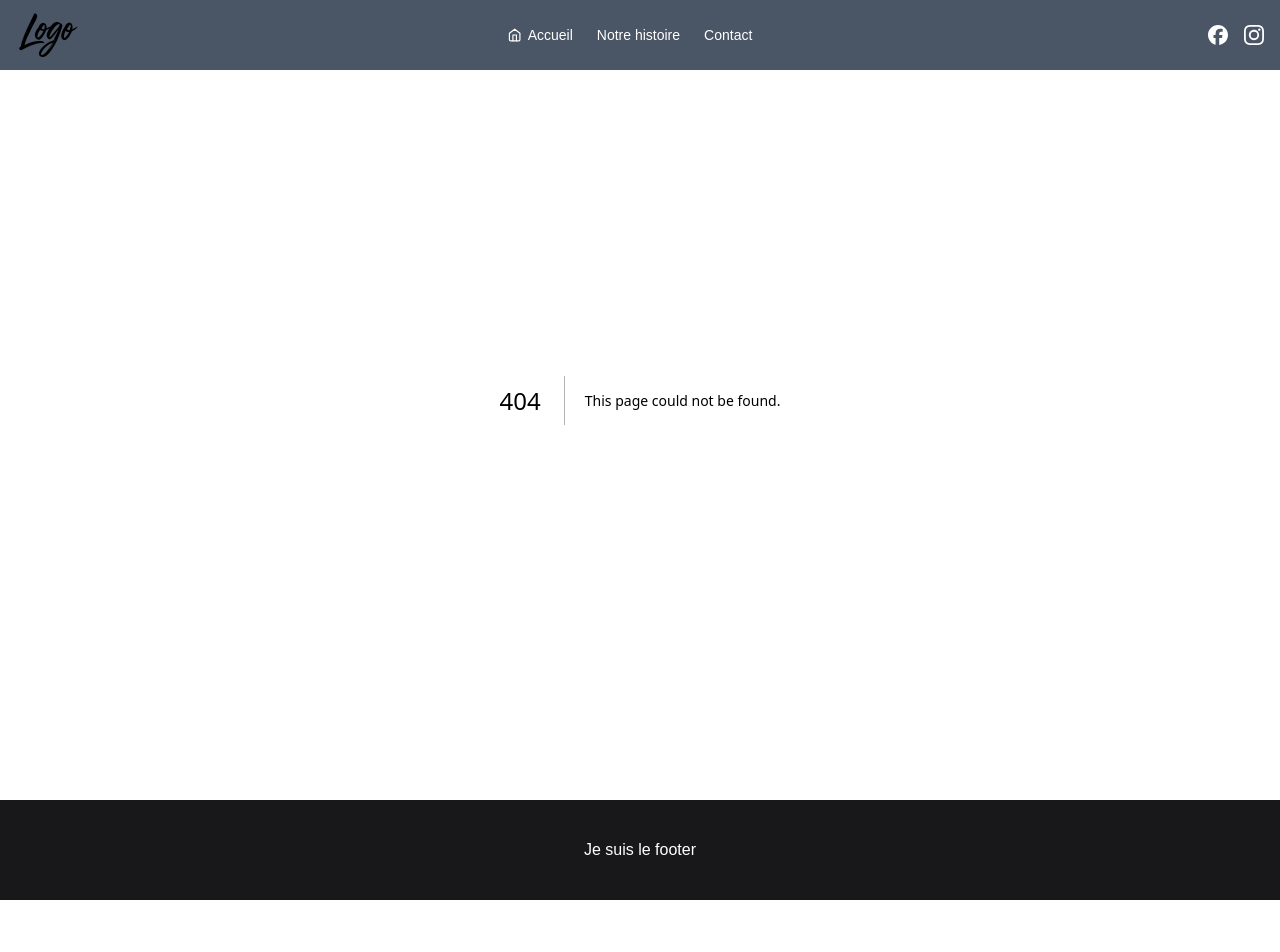
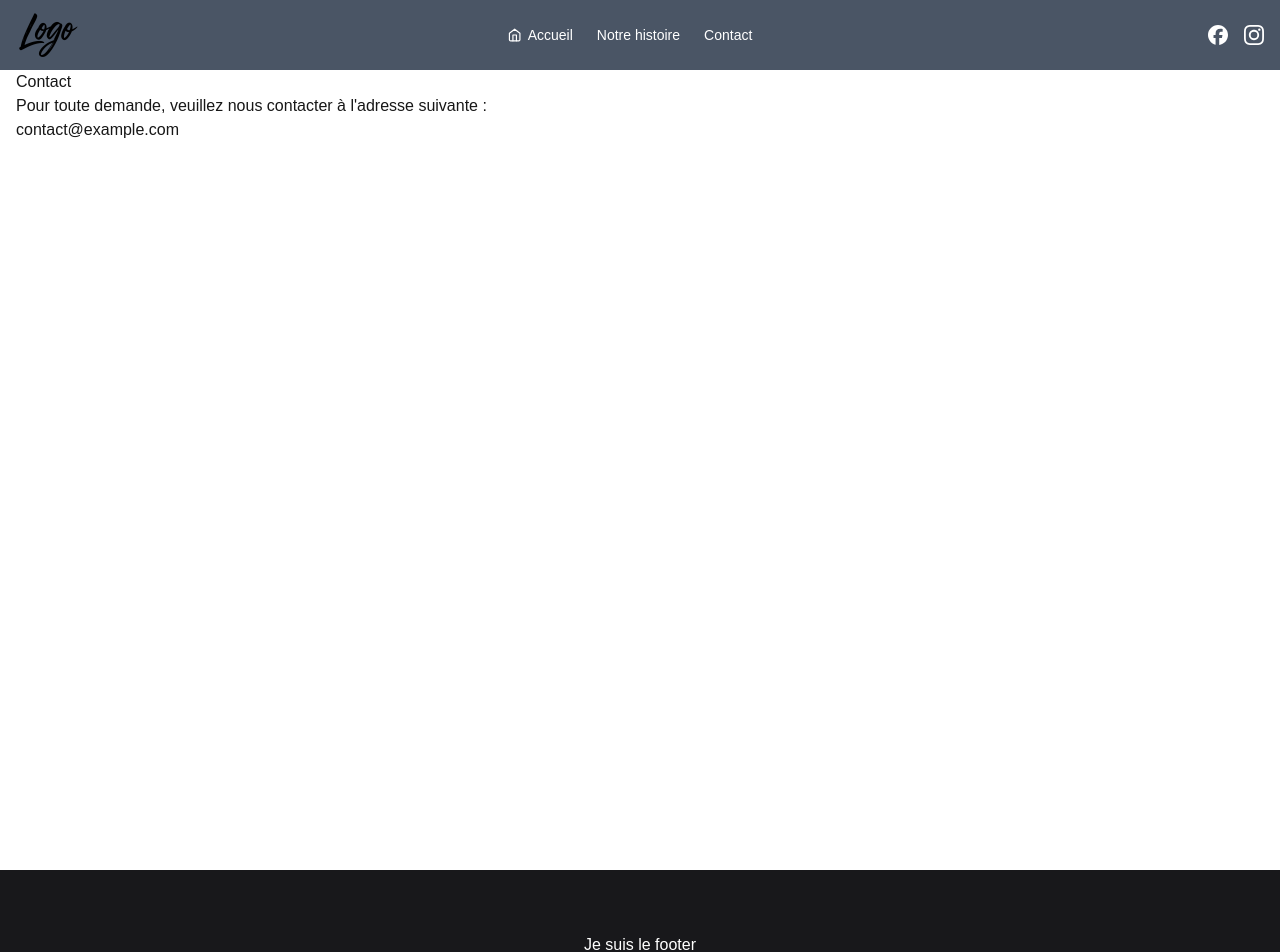
Before and after one commit to Incisif/vitrine-starter, a Next.js app: page /contact in a window 1280 px wide. Before the commit this address had no page. Shown: the top 952 px of the page. Before the commit the page ends 900 px from the top, so only its background shows below. Built offline with nearby package versions, Linux system fonts and the light colour scheme.

Commit message:
refactor(layout): simplify margin handling using className prop

```diff
--- /dev/null
+++ b/src/app/contact/page.tsx
@@ -0,0 +1,11 @@
+import LayoutContainer from "@/components/common/LayoutContainer";
+
+export default function Contact() {
+    return (
+        <LayoutContainer marginTop="mt-[var(--header-height)]">
+            <h1>Contact</h1>
+            <p>Pour toute demande, veuillez nous contacter à l&apos;adresse suivante :</p>
+            <a href="mailto:contact@example.com">contact@example.com</a>
+        </LayoutContainer>
+    );
+}
--- /dev/null
+++ b/src/app/histoire/page.tsx
@@ -0,0 +1,10 @@
+import LayoutContainer from '@/components/common/LayoutContainer'
+
+export default function Histoire() {
+  return (
+    <LayoutContainer marginTop="mt-[var(--header-height)]">
+      <h1>Notre Histoire</h1>
+      <p>Voici l&apos;histoire de notre entreprise...</p>
+    </LayoutContainer>
+  )
+}
--- a/src/app/page.tsx
+++ b/src/app/page.tsx
@@ -6,19 +6,17 @@ export default function Home() {
 
   return (
     <>
-      <Hero
-        title="Bienvenue sur notre site"
-        subtitle="Découvrez nos services"
-        imageSrc="/assets/mock-vitrine.webp"
-      />
+      <section data-scroll-section className='mt-[var(--header-height)] '>
+        <Hero
+          title="Bienvenue sur notre site"
+          subtitle="Découvrez nos services"
+          imageSrc="/assets/mock-vitrine.webp"
+        />
+      </section>
 
       <LayoutContainer>
         {grayClasses.map((bg, i) => (
-          <section
-            key={i}
-            data-scroll-section
-            className={`h-[100vh] flex items-center justify-center ${bg}`}
-          >
+          <section data-scroll-section key={i} className={`h-[100vh] flex items-center justify-center ${bg}`}>
             <h2 data-scroll className="text-3xl text-white">
               Section {i + 1}
             </h2>
--- /dev/null
+++ b/src/components/common/Container.tsx
@@ -0,0 +1,20 @@
+// components/common/Container.tsx
+import { cn } from '@/lib/utils'
+
+type ContainerProps = {
+  children: React.ReactNode
+  className?: string
+}
+
+export default function Container({ children, className }: Readonly<ContainerProps>) {
+  return (
+    <div
+      className={cn(
+        'w-full max-w-screen-xl mx-auto px-4 md:px-6 lg:px-8',
+        className
+      )}
+    >
+      {children}
+    </div>
+  )
+}
--- a/src/components/common/Hero.tsx
+++ b/src/components/common/Hero.tsx
@@ -16,15 +16,15 @@ export default function Hero({
   alt = 'Image de vitrine',
 }: Readonly<HeroProps>) {
   return (
-    <section className="relative w-full h-[400px] lg:h-[700px]">
+    <section className="relative w-full h-[var(--hero-height)]">
       <Image
         src={imageSrc}
         alt={alt}
         fill
         className="object-cover"
         priority
-        quality={75} // réduit le poids sans perte visible
-        sizes="(max-width: 1024px) 100vw, 1920px" // responsive
+        quality={75}
+        sizes="(max-width: 1024px) 100vw, 1920px"
       />
 
       {(title || subtitle) && (
--- a/src/components/common/LayoutContainer.tsx
+++ b/src/components/common/LayoutContainer.tsx
@@ -3,15 +3,19 @@ import { cn } from '@/lib/utils'
 type LayoutContainerProps = Readonly<{
   children: React.ReactNode
   className?: string
-}>;
+  marginTop?: string
+}>
 
-export default function LayoutContainer({
-  children,
-  className,
-}: LayoutContainerProps) {
+export default function LayoutContainer({ children, className,marginTop }: LayoutContainerProps) {
   return (
-    <div className={cn('w-full max-w-screen-xl mx-auto px-4 min-h-screen', className)}>
+    <div
+      className={cn(
+        'w-full max-w-screen-xl mx-auto px-4 min-h-screen',
+        marginTop ? `${marginTop}` : 'mt-0',
+        className
+      )}
+    >
       {children}
     </div>
-  );
+  )
 }
--- a/src/components/layout/Footer.tsx
+++ b/src/components/layout/Footer.tsx
@@ -1,7 +1,9 @@
 export default function Footer() {
   return (
-    <footer className=" w-full h-[100px] bg-zinc-900 text-white flex items-center justify-center ">
-      <p>Je suis le footer</p>
+    <footer className=" w-full h-[var(--footer-height)] bg-zinc-900 text-white flex items-center justify-center ">
+      <section data-scroll-section>
+        <p>Je suis le footer</p>
+      </section>
     </footer>
   )
 }
--- a/src/components/layout/Header.tsx
+++ b/src/components/layout/Header.tsx
@@ -51,7 +51,6 @@ export default function Header() {
     }
   }, [scroll])
 
-  // Fermer le menu si on scroll et qu'il est ouvert
   useEffect(() => {
     if (hidden && open) setOpen(false)
   }, [hidden, open])
@@ -62,7 +61,7 @@ export default function Header() {
         ref={headerRef}
         className={cn(
           'fixed top-0 left-0 w-full z-[1000] transition-transform duration-300 bg-gray-600',
-          'h-[45px] md:h-[70px]',
+          'h-[var(--header-height)] ',
           hidden ? '-translate-y-full' : 'translate-y-0'
         )}
       >
@@ -75,24 +74,43 @@ export default function Header() {
 
           {/* Navigation desktop */}
           <nav className="absolute left-1/2 top-1/2 -translate-x-1/2 -translate-y-1/2 hidden md:flex gap-6 text-sm">
-            <Link href="#accueil" className="text-white relative after:absolute after:left-0 after:-bottom-1 after:h-[2px] after:w-0 after:bg-white after:transition-all hover:after:w-full">
+            <Link
+              href="/"
+              className="text-white relative after:absolute after:left-0 after:-bottom-1 after:h-[2px] after:w-0 after:bg-white after:transition-all hover:after:w-full"
+            >
               <FiHome className="absolute left-[-20px] top-1/2 -translate-y-1/2 text-white" />
               Accueil
             </Link>
-            <Link href="#histoire" className="text-white relative after:absolute after:left-0 after:-bottom-1 after:h-[2px] after:w-0 after:bg-white after:transition-all hover:after:w-full">
+            <Link
+              href="/histoire"
+              className="text-white relative after:absolute after:left-0 after:-bottom-1 after:h-[2px] after:w-0 after:bg-white after:transition-all hover:after:w-full"
+            >
               Notre histoire
             </Link>
-            <Link href="#contact" className="text-white relative after:absolute after:left-0 after:-bottom-1 after:h-[2px] after:w-0 after:bg-white after:transition-all hover:after:w-full">
+            <Link
+              href="/contact"
+              className="text-white relative after:absolute after:left-0 after:-bottom-1 after:h-[2px] after:w-0 after:bg-white after:transition-all hover:after:w-full"
+            >
               Contact
             </Link>
           </nav>
 
           {/* Réseaux sociaux */}
           <div className="hidden md:flex items-center gap-4">
-            <Link href="https://facebook.com" target="_blank" rel="noopener noreferrer" aria-label="Facebook">
+            <Link
+              href="https://facebook.com"
+              target="_blank"
+              rel="noopener noreferrer"
+              aria-label="Facebook"
+            >
               <SiFacebook className="w-5 h-5 text-white hover:text-blue-600" />
             </Link>
-            <Link href="https://instagram.com" target="_blank" rel="noopener noreferrer" aria-label="Instagram">
+            <Link
+              href="https://instagram.com"
+              target="_blank"
+              rel="noopener noreferrer"
+              aria-label="Instagram"
+            >
               <SiInstagram className="w-5 h-5 text-white hover:text-pink-500" />
             </Link>
           </div>
@@ -104,11 +122,17 @@ export default function Header() {
 
       {/* Menu mobile */}
       {open && (
-        <div className="fixed left-0 w-full bg-gray-900 text-white z-[999] top-[45px] md:top-[70px]">
+        <div className="fixed left-0 w-full bg-gray-900 text-white z-[999] top-[var(--header-height)] ">
           <nav className="flex flex-col items-center gap-6 py-6">
-            <Link href="#accueil" onClick={() => setOpen(false)}>Accueil</Link>
-            <Link href="#histoire" onClick={() => setOpen(false)}>Notre histoire</Link>
-            <Link href="#contact" onClick={() => setOpen(false)}>Contact</Link>
+            <Link href="/" onClick={() => setOpen(false)}>
+              Accueil
+            </Link>
+            <Link href="/histoire" onClick={() => setOpen(false)}>
+              Notre histoire
+            </Link>
+            <Link href="/contact" onClick={() => setOpen(false)}>
+              Contact
+            </Link>
           </nav>
         </div>
       )}
--- a/src/styles/globals.css
+++ b/src/styles/globals.css
@@ -1,7 +1,7 @@
 @import "tailwindcss";
 @import "tw-animate-css";
 
-
+@import "./variables.css";
 
 :root {
   --background: #ffffff;
--- /dev/null
+++ b/src/styles/variables.css
@@ -0,0 +1,14 @@
+:root {
+  --header-height: 45px;
+  --footer-height: 100px;
+  --hero-height: 400px;
+}
+
+
+  @media (min-width: 768px) {
+    :root {
+      --header-height: 70px;
+      --footer-height: 150px;
+      --hero-height: 700px;
+    }
+  }
```
Also changed, not shown: 1 other file (tests, documents, lock files or other folders).
